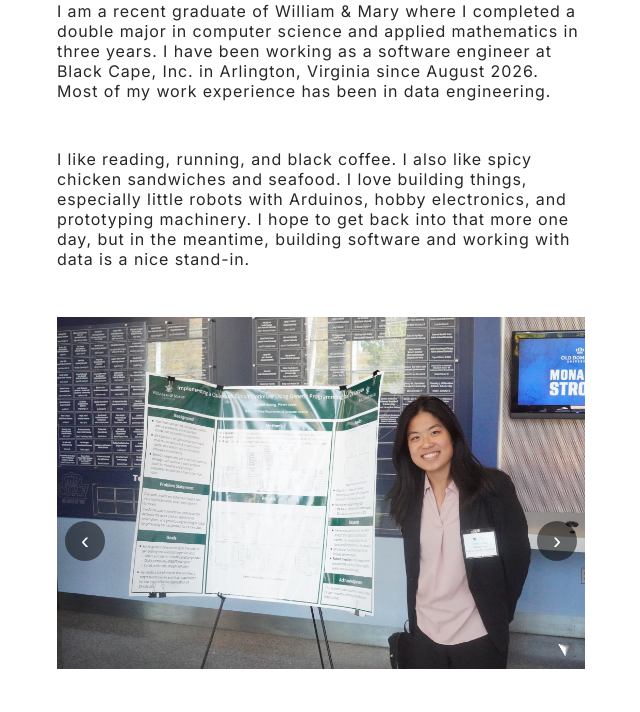
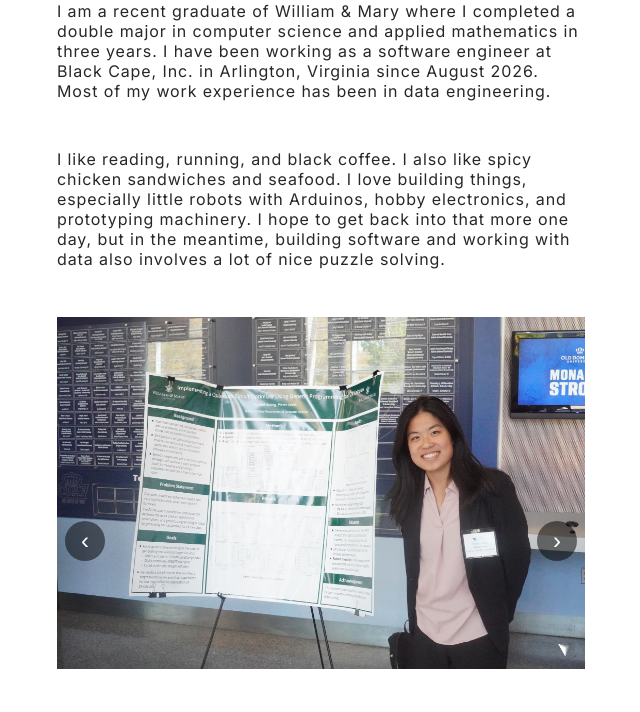
Before and after one commit to rrachelhuangg/rachelhuang.dev, a Flask app: page / in a window 1280 px wide. Shown: the part 170-882 px from the top of the page, without its empty margins (319-959 px from the left). Run offline with Flask 3, Linux system fonts and the light colour scheme.

Commit message:
Minor desc update

```diff
--- a/templates/homepage.html
+++ b/templates/homepage.html
@@ -37,7 +37,7 @@
     <div>
         I like reading, running, and black coffee. I also like spicy chicken sandwiches and seafood. I love building things,
         especially little robots with Arduinos, hobby electronics, and prototyping machinery. I hope to get back into that more one day,
-        but in the meantime, building software and working with data is a nice stand-in.
+        but in the meantime, building software and working with data also involves a lot of nice puzzle solving.
     </div>
 </div>
 <div id="main-content">
```
